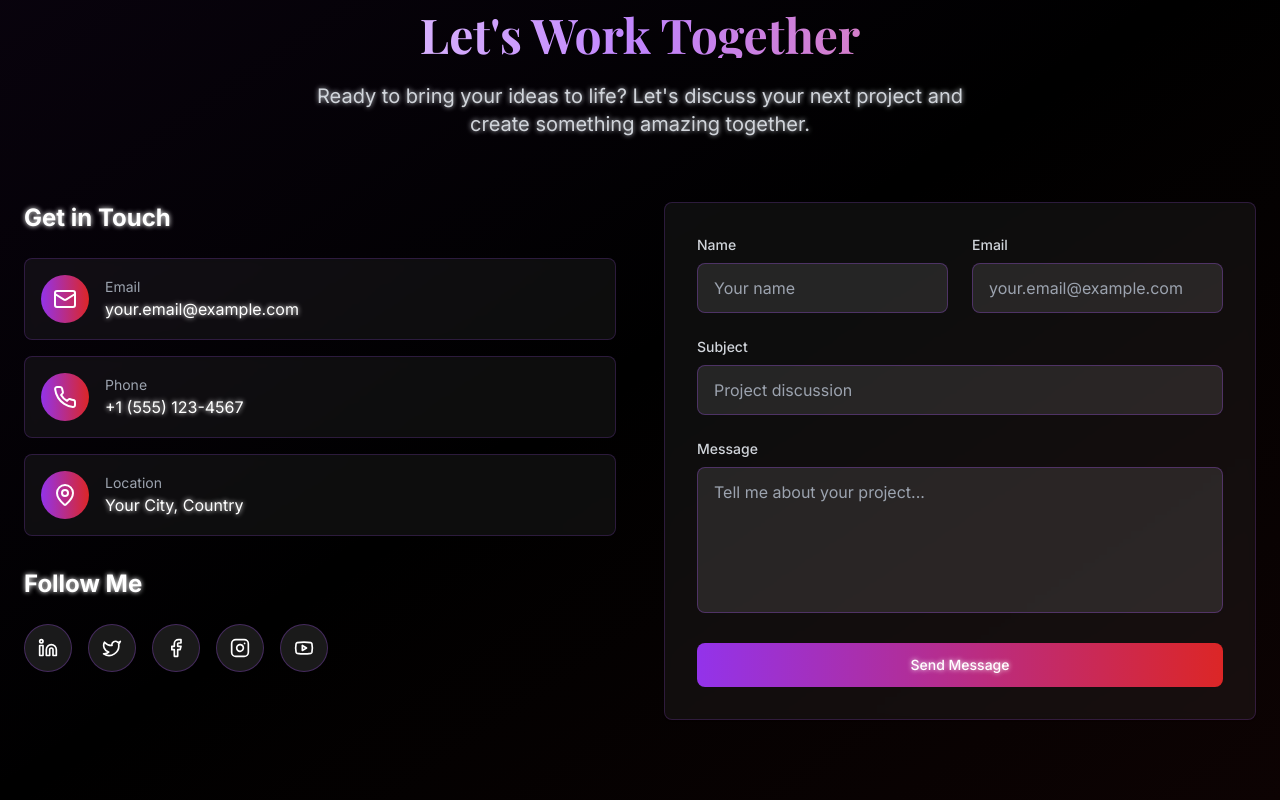
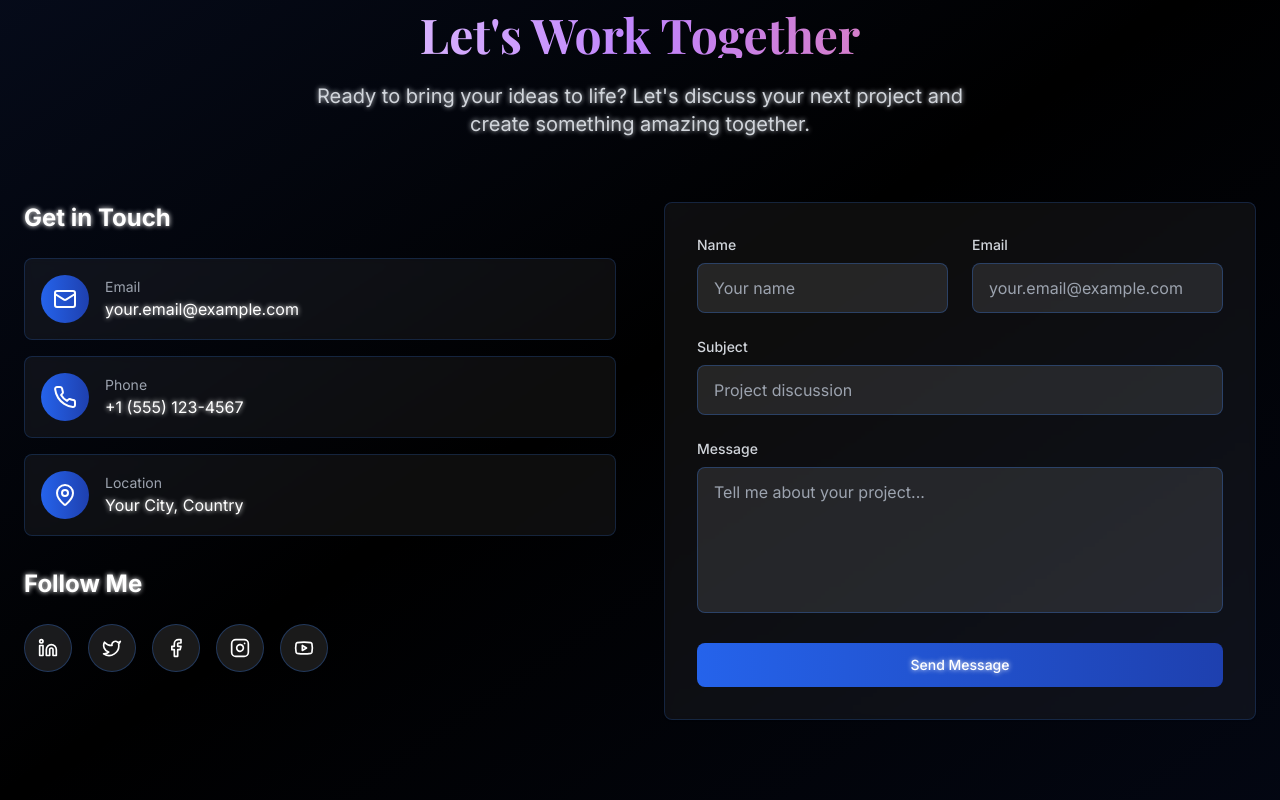
Before and after one commit to Sarim-Sikander/modern-resume-motion, a React (Vite) app: page / in a window 1280 px wide. Shown: the part 5647-6447 px from the top of the page. Built offline with nearby package versions, Linux system fonts and the light colour scheme.

Commit message:
Change "Let's Work Together" section background
Change the background color of the "Let's Work Together" section to a shade of black with a light blue tint.

```diff
--- a/src/components/ContactSection.tsx
+++ b/src/components/ContactSection.tsx
@@ -19,8 +19,8 @@ const ContactSection = () => {
   ];
 
   return (
-    <section id="contact" className="py-20 relative overflow-hidden animate-on-scroll">
-      <div className="absolute inset-0 bg-gradient-to-br from-purple-900/10 via-transparent to-red-900/10"></div>
+    <section id="contact" className="py-20 relative overflow-hidden animate-on-scroll bg-black">
+      <div className="absolute inset-0 bg-gradient-to-br from-blue-900/20 via-transparent to-blue-800/10"></div>
 
       <div className="container mx-auto px-6 relative z-10">
         <div className="text-center mb-16">
@@ -39,8 +39,8 @@ const ContactSection = () => {
               <h3 className="text-2xl font-bold text-white mb-6 glow-text">Get in Touch</h3>
               <div className="space-y-4">
                 {contactInfo.map((item, index) => (
-                  <div key={index} className="flex items-center space-x-4 p-4 bg-white/5 backdrop-blur-sm border border-purple-500/20 rounded-lg hover:border-purple-500/40 transition-all duration-300">
-                    <div className="w-12 h-12 bg-gradient-to-r from-purple-600 to-red-600 rounded-full flex items-center justify-center">
+                  <div key={index} className="flex items-center space-x-4 p-4 bg-white/5 backdrop-blur-sm border border-blue-500/20 rounded-lg hover:border-blue-500/40 transition-all duration-300">
+                    <div className="w-12 h-12 bg-gradient-to-r from-blue-600 to-blue-800 rounded-full flex items-center justify-center">
                       <item.icon className="h-6 w-6 text-white" />
                     </div>
                     <div>
@@ -48,7 +48,7 @@ const ContactSection = () => {
                       {item.href ? (
                         <a
                           href={item.href}
-                          className="text-white hover:text-purple-400 transition-colors duration-200 glow-text"
+                          className="text-white hover:text-blue-400 transition-colors duration-200 glow-text"
                         >
                           {item.value}
                         </a>
@@ -71,7 +71,7 @@ const ContactSection = () => {
                     href={social.href}
                     target="_blank"
                     rel="noopener noreferrer"
-                    className={`w-12 h-12 bg-white/10 backdrop-blur-sm border border-purple-500/30 rounded-full flex items-center justify-center text-white ${social.color} hover:scale-110 hover:border-purple-500/60 transition-all duration-300 hover:shadow-lg hover:shadow-purple-500/30`}
+                    className={`w-12 h-12 bg-white/10 backdrop-blur-sm border border-blue-500/30 rounded-full flex items-center justify-center text-white ${social.color} hover:scale-110 hover:border-blue-500/60 transition-all duration-300 hover:shadow-lg hover:shadow-blue-500/30`}
                     aria-label={social.label}
                   >
                     <social.icon className="h-5 w-5" />
@@ -82,14 +82,14 @@ const ContactSection = () => {
           </div>
 
           {/* Contact Form */}
-          <Card className="bg-white/5 backdrop-blur-sm border-purple-500/20 p-8">
+          <Card className="bg-white/5 backdrop-blur-sm border-blue-500/20 p-8">
             <form className="space-y-6">
               <div className="grid grid-cols-1 md:grid-cols-2 gap-6">
                 <div>
                   <label className="block text-sm font-medium text-gray-300 mb-2">Name</label>
                   <input
                     type="text"
-                    className="w-full px-4 py-3 bg-white/10 border border-purple-500/30 rounded-lg text-white placeholder-gray-400 focus:outline-none focus:border-purple-500 focus:ring-1 focus:ring-purple-500 transition-all duration-300"
+                    className="w-full px-4 py-3 bg-white/10 border border-blue-500/30 rounded-lg text-white placeholder-gray-400 focus:outline-none focus:border-blue-500 focus:ring-1 focus:ring-blue-500 transition-all duration-300"
                     placeholder="Your name"
                   />
                 </div>
@@ -97,7 +97,7 @@ const ContactSection = () => {
                   <label className="block text-sm font-medium text-gray-300 mb-2">Email</label>
                   <input
                     type="email"
-                    className="w-full px-4 py-3 bg-white/10 border border-purple-500/30 rounded-lg text-white placeholder-gray-400 focus:outline-none focus:border-purple-500 focus:ring-1 focus:ring-purple-500 transition-all duration-300"
+                    className="w-full px-4 py-3 bg-white/10 border border-blue-500/30 rounded-lg text-white placeholder-gray-400 focus:outline-none focus:border-blue-500 focus:ring-1 focus:ring-blue-500 transition-all duration-300"
                     placeholder="your.email@example.com"
                   />
                 </div>
@@ -106,7 +106,7 @@ const ContactSection = () => {
                 <label className="block text-sm font-medium text-gray-300 mb-2">Subject</label>
                 <input
                   type="text"
-                  className="w-full px-4 py-3 bg-white/10 border border-purple-500/30 rounded-lg text-white placeholder-gray-400 focus:outline-none focus:border-purple-500 focus:ring-1 focus:ring-purple-500 transition-all duration-300"
+                  className="w-full px-4 py-3 bg-white/10 border border-blue-500/30 rounded-lg text-white placeholder-gray-400 focus:outline-none focus:border-blue-500 focus:ring-1 focus:ring-blue-500 transition-all duration-300"
                   placeholder="Project discussion"
                 />
               </div>
@@ -114,14 +114,14 @@ const ContactSection = () => {
                 <label className="block text-sm font-medium text-gray-300 mb-2">Message</label>
                 <textarea
                   rows={5}
-                  className="w-full px-4 py-3 bg-white/10 border border-purple-500/30 rounded-lg text-white placeholder-gray-400 focus:outline-none focus:border-purple-500 focus:ring-1 focus:ring-purple-500 transition-all duration-300 resize-none"
+                  className="w-full px-4 py-3 bg-white/10 border border-blue-500/30 rounded-lg text-white placeholder-gray-400 focus:outline-none focus:border-blue-500 focus:ring-1 focus:ring-blue-500 transition-all duration-300 resize-none"
                   placeholder="Tell me about your project..."
                 ></textarea>
               </div>
               <Button
                 type="submit"
                 size="lg"
-                className="w-full bg-gradient-to-r from-purple-600 to-red-600 hover:from-purple-700 hover:to-red-700 text-white py-3 rounded-lg transition-all duration-300 hover:scale-105 hover:shadow-xl shadow-purple-500/50 glow-text"
+                className="w-full bg-gradient-to-r from-blue-600 to-blue-800 hover:from-blue-700 hover:to-blue-900 text-white py-3 rounded-lg transition-all duration-300 hover:scale-105 hover:shadow-xl shadow-blue-500/50 glow-text"
               >
                 Send Message
               </Button>
```
